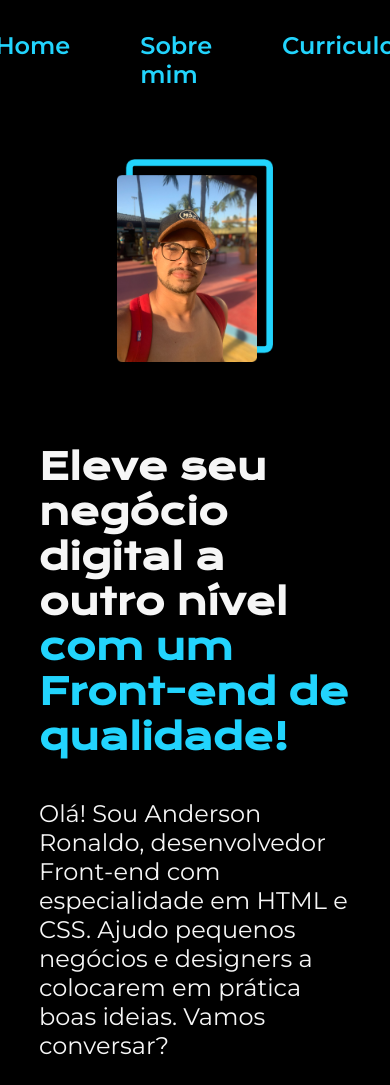
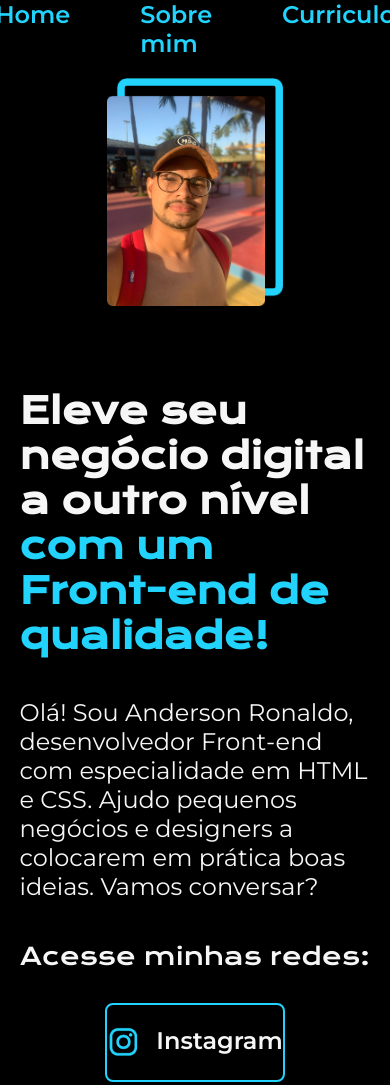
Before and after one commit to AndersonRon/portfolio, a plain HTML site: page index.html in a window 390 px wide. Shown: the top 1085 px of the page. Drawn offline with nearby package versions, Linux system fonts and the light colour scheme.

Commit message:
style.css

```diff
--- a/stiles/style.css
+++ b/stiles/style.css
@@ -125,10 +125,10 @@ body {
     font-weight: 400;
 }
 
-@media (max-width: 1050px){
+@media (max-width: 1200px){
 
     .cabecalho {
-        padding: 8%;
+        padding: 0%;
     }
 
     .cabecalho__menu {
@@ -137,7 +137,7 @@ body {
 
     .apresentacao {
         flex-direction: column-reverse;
-        padding: 10%;
+        padding: 5%;
     }
 
     .apresentacao__conteudo {
```
